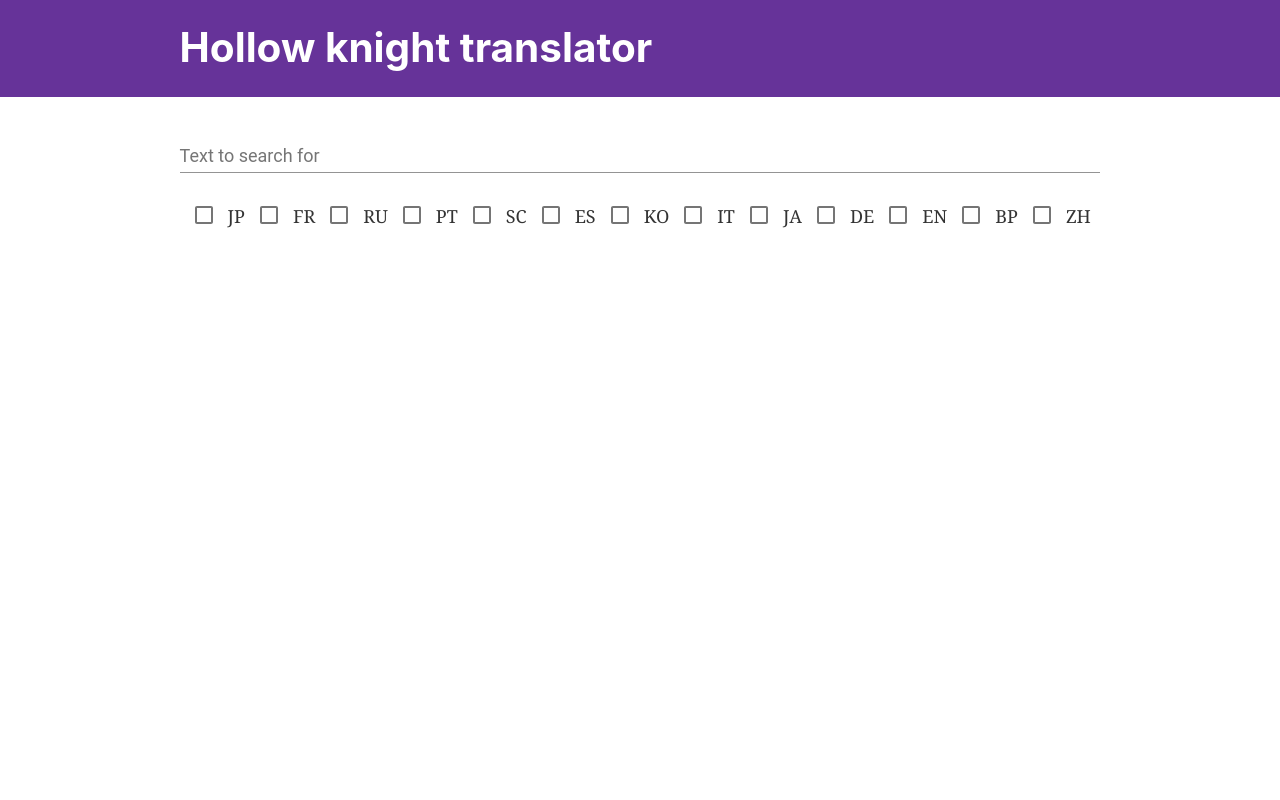
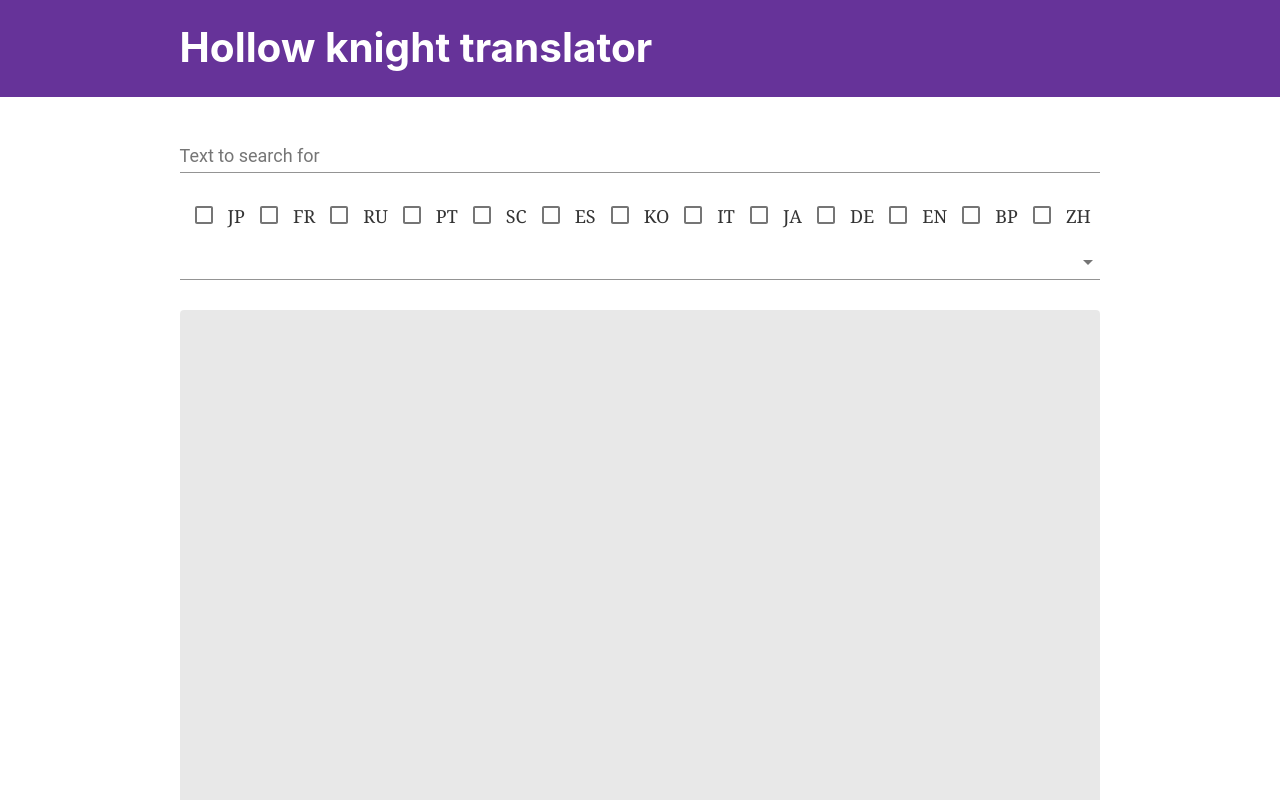
Before and after one commit to xiangchen96/hollow-knight-translator, a Gatsby site in the folder hk-translator/: page / in a window 1280 px wide. Shown: the top 800 px of the page. Built offline with nearby package versions, Linux system fonts and the light colour scheme; Gatsby itself is replaced by a stand-in of ours; some icons are missing.

Commit message:
Url param and select variable

```diff
--- a/hk-translator/package.json
+++ b/hk-translator/package.json
@@ -30,7 +30,8 @@
     "develop": "gatsby develop",
     "start": "npm run develop",
     "format": "prettier --write \"src/**/*.js\"",
-    "test": "echo \"Error: no test specified\" && exit 1"
+    "test": "echo \"Error: no test specified\" && exit 1",
+    "modules": "rm -rf node_modules && npm install"
   },
   "devDependencies": {
     "prettier": "^1.14.2"
--- a/hk-translator/src/pages/index.js
+++ b/hk-translator/src/pages/index.js
@@ -1,5 +1,6 @@
 import React, { Component } from 'react'
 import TextField from '@material-ui/core/TextField'
+import NativeSelect from '@material-ui/core/NativeSelect'
 import { withPrefix } from 'gatsby'
 
 import Layout from '../components/layout'
@@ -11,7 +12,7 @@
 function getParameterByName(name, url) {
     if (!url) url = window.location.href;
 
-    name = name.replace(/[\[\]]/g, "\\$&");
+    name = name.replace(/[\[\]]/g, "\\$&")
     let regex = new RegExp("[?&]" + name + "(=([^&#]*)|&|#|$)");
     let results = regex.exec(url);
 
@@ -30,6 +31,7 @@
       inputText: '',
       outputText: '',
       variables: [],
+      selectedVariable: '',
     }
   }
 
@@ -48,7 +50,6 @@
           }
         }
       }
-      console.log(variables)
       this.setState({variables}, () => this.searchText())
     }
   }
@@ -57,6 +58,7 @@
   searchText() {
     const assets = this.assets
     const { variables, selectedLanguages } = this.state
+    let selectedVariable = this.state.selectedVariable || variables[0]
     console.log(selectedLanguages);
     let currentLanguage
     let outputText = ''
@@ -67,7 +69,7 @@
         if (line.startsWith("LANGUAGE")) {
           currentLanguage = line.substring(10)
         }
-        if (line.includes(`"${variables[0]}"`)) {
+        if (line.includes(`"${selectedVariable}"`)) {
            if (selectedLanguages.size === 0 || selectedLanguages.has(currentLanguage)) {
               let match = TEXT_PATTERN.exec(line);
               if (match && match[1].length > 0) {
@@ -78,11 +80,13 @@
         }
       })
       outputText = outputText.replace(/&quot;/g, '"')
+      outputText = outputText.replace(/&lt;/g, '')
       this.setState({ outputText })
     }
   }
 
   componentDidMount() {
+    this._isMounted = true;
     fetch(withPrefix('/trimmedAssets.txt'))
     .then((r) => r.text())
     .then(text  => {
@@ -94,6 +98,14 @@
         })
       }
     })
+    window.onpopstate = ()=> {
+      if(this._isMounted && window.location.href.includes('search=')) {
+        const inputText = window.location.href.split('search=')[1]
+        this.setState({ inputText }, () => {
+          this.search()
+        })
+      }
+    }
   }
 
   onSelect = (value) => {
@@ -104,6 +116,30 @@
       selectedLanguages.add(value)
     }
     this.setState({ selectedLanguages }, this.searchText())
+  }
+
+  renderSelector = () => {
+    const { variables, selectedVariable } = this.state
+    let options = []
+    variables.forEach((a) => {
+      options.push(
+        <option key={a} value={a}>{a}</option>,
+      )
+    })
+    return (
+      <NativeSelect
+        value={selectedVariable}
+        style={{
+          marginTop: 20,
+        }}
+        required
+        onChange={(event) => {
+          this.setState({ selectedVariable: event.target.value}, () => this.search())
+        }}
+      >
+        {options}
+      </NativeSelect>
+    )
   }
 
   render() {
@@ -134,6 +170,7 @@
             }}
           />
           <Flags onSelect={this.onSelect} />
+          {this.renderSelector()}
           <TextField
             inputProps={{
               spellCheck: false,
@@ -141,7 +178,8 @@
             style={{ width: '100%', height: '100%', marginTop: 30}}
             multiline={true}
             value={outputText}
-            rows={40}
+            rows={200}
+            variant="filled"
           />
         </div>
       </Layout>
```
Also changed, not shown: 1 other file.
